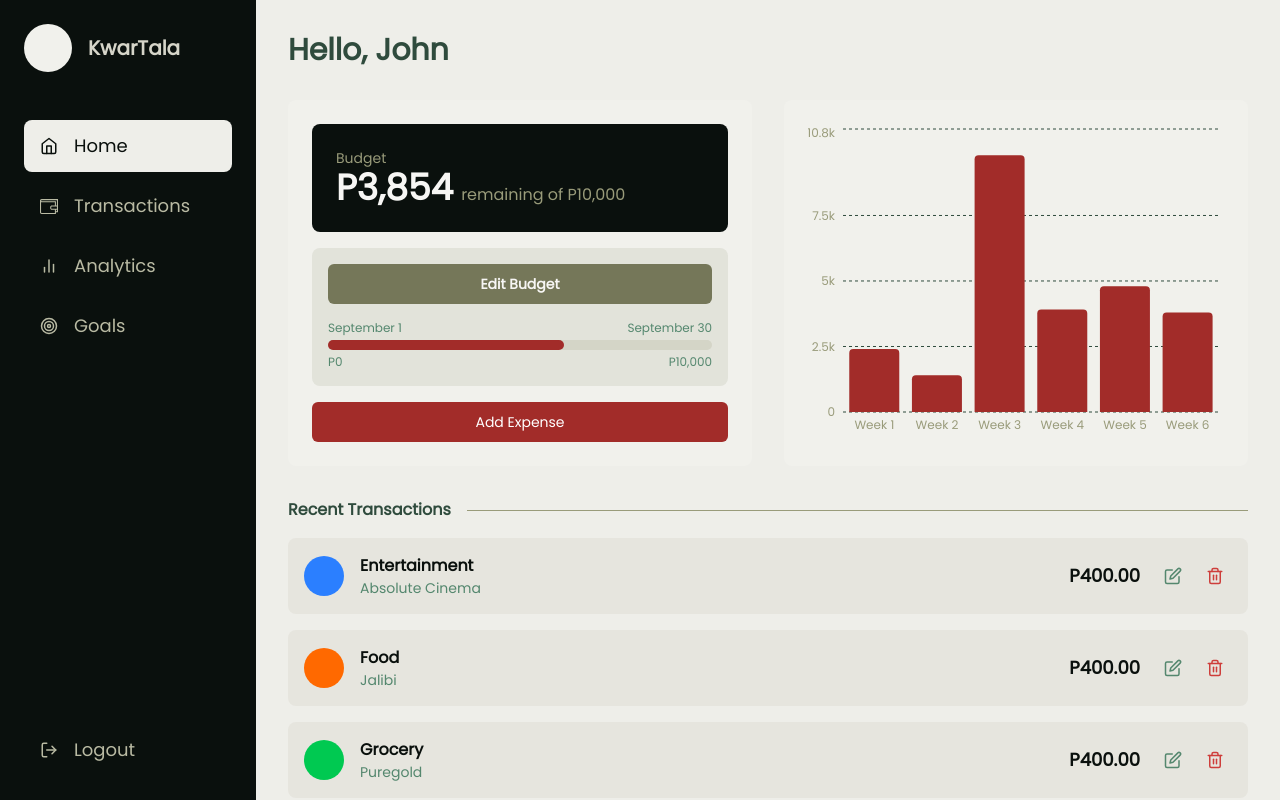
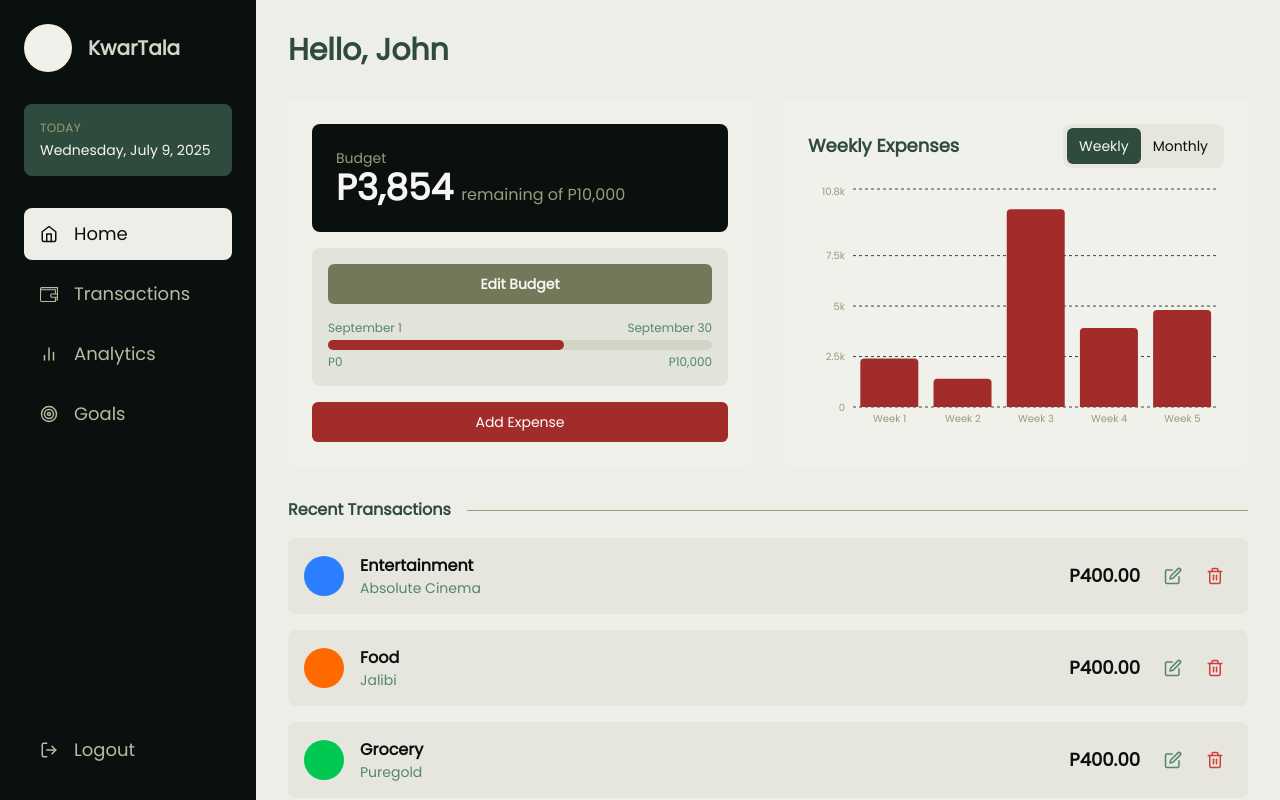
Before and after one commit to Alingggg/KwarTala, a React (Vite) app in the folder client/: page / in a window 1280 px wide. Built offline with nearby package versions, Linux system fonts and the light colour scheme.

Commit message:
edit chart content + add sidebar date

```diff
--- a/client/src/components/ExpenseChart.tsx
+++ b/client/src/components/ExpenseChart.tsx
@@ -1,3 +1,4 @@
+import { useState } from "react";
 import {
   BarChart,
   Bar,
@@ -9,26 +10,110 @@ import {
   CartesianGrid,
 } from "recharts";
 
-const data = [
-  { name: "Week 1", pv: 2400 },
-  { name: "Week 2", pv: 1398 },
-  { name: "Week 3", pv: 9800 },
-  { name: "Week 4", pv: 3908 },
-  { name: "Week 5", pv: 4800 },
-  { name: "Week 6", pv: 3800 },
+// Sample data structure for different views
+const weeklyData = [
+  { name: "Week 1", total: 2400, days: 7 },
+  { name: "Week 2", total: 1398, days: 7 },
+  { name: "Week 3", total: 9800, days: 7 },
+  { name: "Week 4", total: 3908, days: 7 },
+  { name: "Week 5", total: 4800, days: 5 }, // Current week might have fewer days
 ];
 
-function tickFormatter(value: any) {
-  if (value >= 1000) {
-    return `${value / 1000}k`;
+const monthlyData = [
+  { name: "Feb '24", total: 13570, days: 29 },
+  { name: "Mar '24", total: 8940, days: 31 },
+  { name: "Apr '24", total: 12350, days: 30 },
+  { name: "May '24", total: 9780, days: 31 },
+  { name: "Jun '24", total: 11200, days: 30 },
+  { name: "Jul '24", total: 10500, days: 31 },
+  { name: "Aug '24", total: 9800, days: 31 },
+  { name: "Sep '24", total: 12400, days: 30 },
+  { name: "Oct '24", total: 8900, days: 31 },
+  { name: "Nov '24", total: 10200, days: 30 },
+  { name: "Dec '24", total: 11800, days: 31 },
+  { name: "Jan '25", total: 9500, days: 31 },
+];
+
+function tickFormatter(value: any): string {
+  const numValue = Number(value);
+  if (isNaN(numValue)) return String(value);
+
+  if (numValue >= 1000) {
+    return `${numValue / 1000}k`;
   }
-  return value;
+  return String(numValue);
 }
 
+// Custom tooltip component
+const CustomTooltip = ({ active, payload, label }: any) => {
+  if (active && payload && payload.length) {
+    const data = payload[0].payload;
+    const total = data.total;
+    const days = data.days;
+    const dailyAverage = total / days;
+
+    return (
+      <div className="bg-ash-gray-900 border border-night-700 p-3 rounded-lg shadow-lg">
+        <p className="text-night-600 font-semibold mb-2">{label}</p>
+        <div className="space-y-1">
+          <p className="text-night-500 text-sm">
+            <span className="font-medium">Total:</span> P
+            {total.toLocaleString()}
+          </p>
+          <p className="text-night-500 text-sm">
+            <span className="font-medium">Daily Average:</span> P
+            {dailyAverage.toFixed(2)}
+          </p>
+        </div>
+      </div>
+    );
+  }
+  return null;
+};
+
+type ChartView = "weekly" | "monthly";
+
 function ExpenseChart() {
+  const [chartView, setChartView] = useState<ChartView>("weekly");
+  const currentData = chartView === "weekly" ? weeklyData : monthlyData;
+
   return (
+    <div className="h-full flex flex-col">
+      {/* Chart Header with Toggle */}
+      <div className="flex items-center justify-between mb-4">
+        <h3 className="text-lg font-semibold text-night-600">
+          {chartView === "weekly" ? "Weekly" : "Monthly"} Expenses
+        </h3>
+
+        {/* View Toggle */}
+        <div className="flex bg-timberwolf-700 rounded-lg p-1">
+          <button
+            onClick={() => setChartView("weekly")}
+            className={`px-3 py-2 rounded-md text-sm font-medium transition-colors ${
+              chartView === "weekly"
+                ? "bg-night-600 text-timberwolf-900"
+                : "text-night-500 hover:bg-timberwolf-600"
+            }`}
+          >
+            Weekly
+          </button>
+          <button
+            onClick={() => setChartView("monthly")}
+            className={`px-3 py-2 rounded-md text-sm font-medium transition-colors ${
+              chartView === "monthly"
+                ? "bg-night-600 text-timberwolf-900"
+                : "text-night-500 hover:bg-timberwolf-600"
+            }`}
+          >
+            Monthly
+          </button>
+        </div>
+      </div>
+
+      {/* Chart Container */}
+      <div className="flex-1">
         <ResponsiveContainer width="100%" height="100%">
-      <BarChart data={data} margin={{ top: 5, right: 5, left: -25, bottom: 0 }}>
+          <BarChart data={currentData}>
             <CartesianGrid
               vertical={false}
               strokeDasharray="3 3"
@@ -38,7 +123,10 @@ function ExpenseChart() {
               dataKey="name"
               tickLine={false}
               axisLine={false}
-          tick={{ fontSize: 12, fill: "#999b7a" }}
+              tick={{ fontSize: 10, fill: "#999b7a" }}
+              angle={chartView === "monthly" ? -45 : 0}
+              textAnchor={chartView === "monthly" ? "end" : "middle"}
+              height={chartView === "monthly" ? 50 : 30}
             />
             <YAxis
               tickLine={false}
@@ -46,25 +134,19 @@ function ExpenseChart() {
               tickFormatter={tickFormatter}
               tickCount={6}
               domain={[0, "dataMax + 1000"]}
-          tick={{ fontSize: 12, fill: "#999b7a" }}
+              tick={{ fontSize: 10, fill: "#999b7a" }}
+              width={40}
             />
-        <Tooltip
-          cursor={{ fill: "rgba(185, 186, 163, 0.1)" }}
-          contentStyle={{
-            background: "#f1f1ec",
-            borderColor: "#54876e",
-            color: "#0a100d",
-            borderRadius: "0.5rem",
-            border: "1px solid #54876e",
-          }}
-        />
-        <Bar dataKey="pv" radius={[4, 4, 0, 0]}>
-          {data.map((entry, index) => (
+            <Tooltip content={<CustomTooltip />} />
+            <Bar dataKey="total" radius={[4, 4, 0, 0]}>
+              {currentData.map((entry, index) => (
                 <Cell key={`cell-${index}`} fill="#a22c29" />
               ))}
             </Bar>
           </BarChart>
         </ResponsiveContainer>
+      </div>
+    </div>
   );
 }
 
--- a/client/src/components/Sidebar.tsx
+++ b/client/src/components/Sidebar.tsx
@@ -39,17 +39,35 @@ function Sidebar() {
     { to: "/goals", icon: <FiTarget />, label: "Goals" },
   ];
 
+  const currentDate = new Date().toLocaleDateString("en-US", {
+    weekday: "long",
+    year: "numeric",
+    month: "long",
+    day: "numeric",
+  });
+
   return (
     <aside className="w-64 bg-night-500 text-timberwolf-500 flex flex-col p-6">
-      <div className="flex items-center mb-12">
+      <div className="flex items-center mb-8">
         <div className="w-12 h-12 rounded-full bg-ash-gray-900 mr-4"></div>
         <span className="text-xl font-semibold">KwarTala</span>
       </div>
+
+      <div className="bg-night-600 p-4 rounded-lg mb-8">
+        <p className="text-xs text-ash-gray-400 uppercase tracking-wide">
+          Today
+        </p>
+        <p className="text-sm font-medium text-timberwolf-900 mt-1">
+          {currentDate}
+        </p>
+      </div>
+
       <nav className="flex flex-col space-y-2">
         {navItems.map((item) => (
           <NavItem key={item.label} {...item} />
         ))}
       </nav>
+
       <div className="mt-auto">
         <button className="flex items-center px-4 py-3 text-lg font-medium text-ash-gray-500 hover:bg-night-400 rounded-lg w-full">
           <FiLogOut />
--- a/client/src/pages/Home.tsx
+++ b/client/src/pages/Home.tsx
@@ -24,6 +24,7 @@ const recentTransactions = [
 
 function Home() {
   const { openModal } = useModalContext();
+
   return (
     <div className="p-8">
       <h1 className="text-3xl font-bold text-night-600 mb-8">Hello, John</h1>
--- a/client/src/pages/Transactions.tsx
+++ b/client/src/pages/Transactions.tsx
@@ -1,11 +1,6 @@
 import { useState } from "react";
 import { Button, ExpenseCard } from "@/components";
-import {
-  FiChevronLeft,
-  FiChevronRight,
-  FiCalendar,
-  FiDollarSign,
-} from "@/assets/icons";
+import { FiChevronLeft, FiChevronRight, FiCalendar } from "@/assets/icons";
 import { useModalContext } from "@/hooks";
 
 interface Transaction {
@@ -170,7 +165,6 @@ function Transactions() {
               })
             }
           >
-            <FiDollarSign className="mr-2" />
             Edit Budget
           </Button>
           <Button onClick={() => openModal("ADD_EXPENSE")}>Add Expense</Button>
```
Lines whose indentation alone changed are shown as unchanged.
